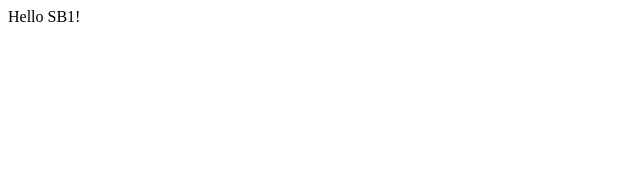
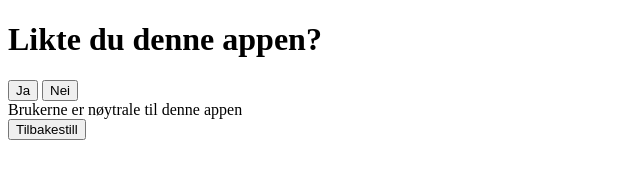
Before and after one commit to mvmagnussen/react-intro-sb1, a React app: page public/index.html in a window 1280 px wide. Shown: the whole page, without its empty margins (0-640 px from the left). Built offline with nearby package versions, Linux system fonts and the light colour scheme.

Commit message:
added html

```diff
--- a/public/index.html
+++ b/public/index.html
@@ -7,7 +7,13 @@
 </head>
 
 <body>
-  Hello SB1!
+  <div id="app">
+    <h1>Likte du denne appen?</h1>
+    <button>Ja</button>
+    <button>Nei</button>
+    <div>Brukerne er nøytrale til denne appen</div>
+    <button>Tilbakestill</button>
+  </div>
 </body>
 
 </html>
```
Also changed, not shown: 1 other file.
